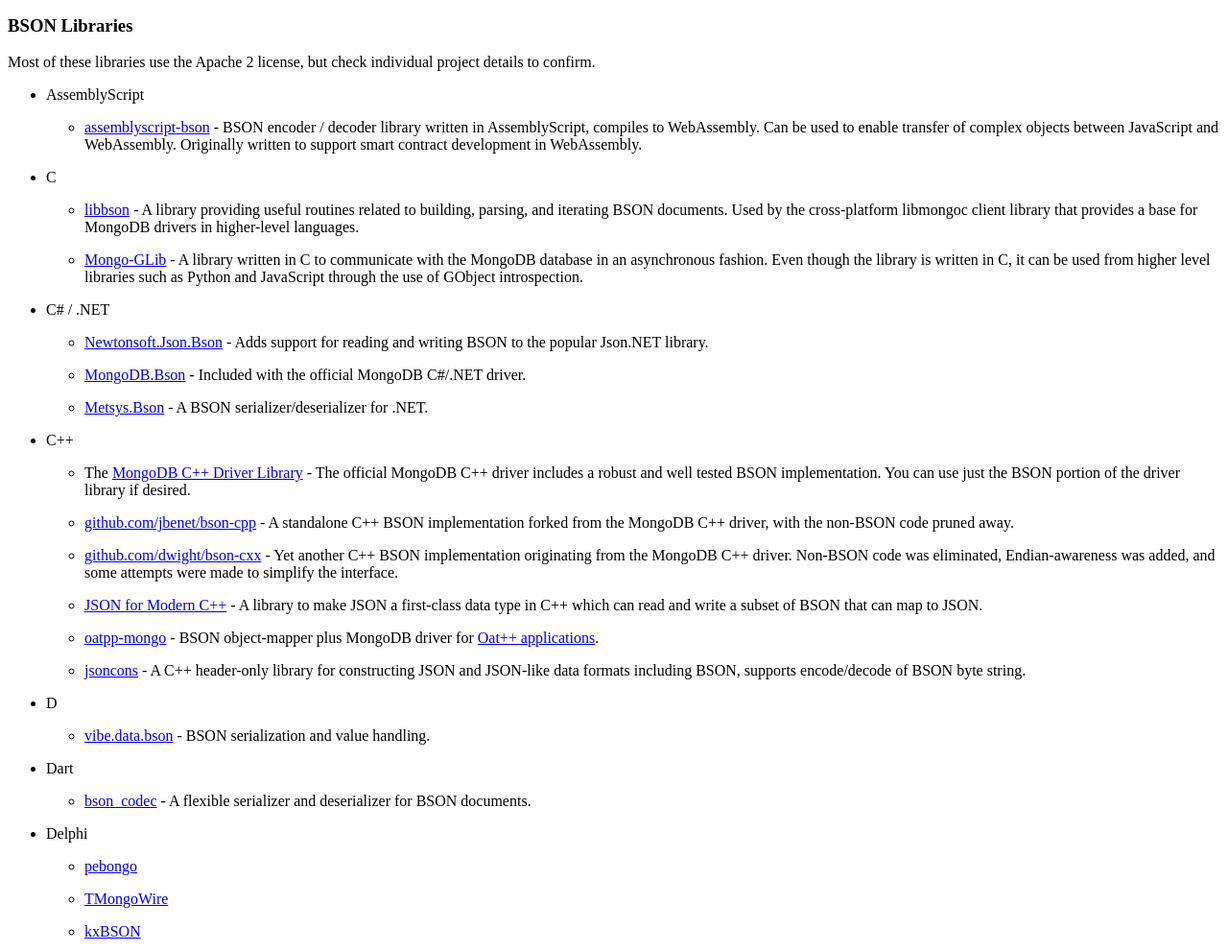
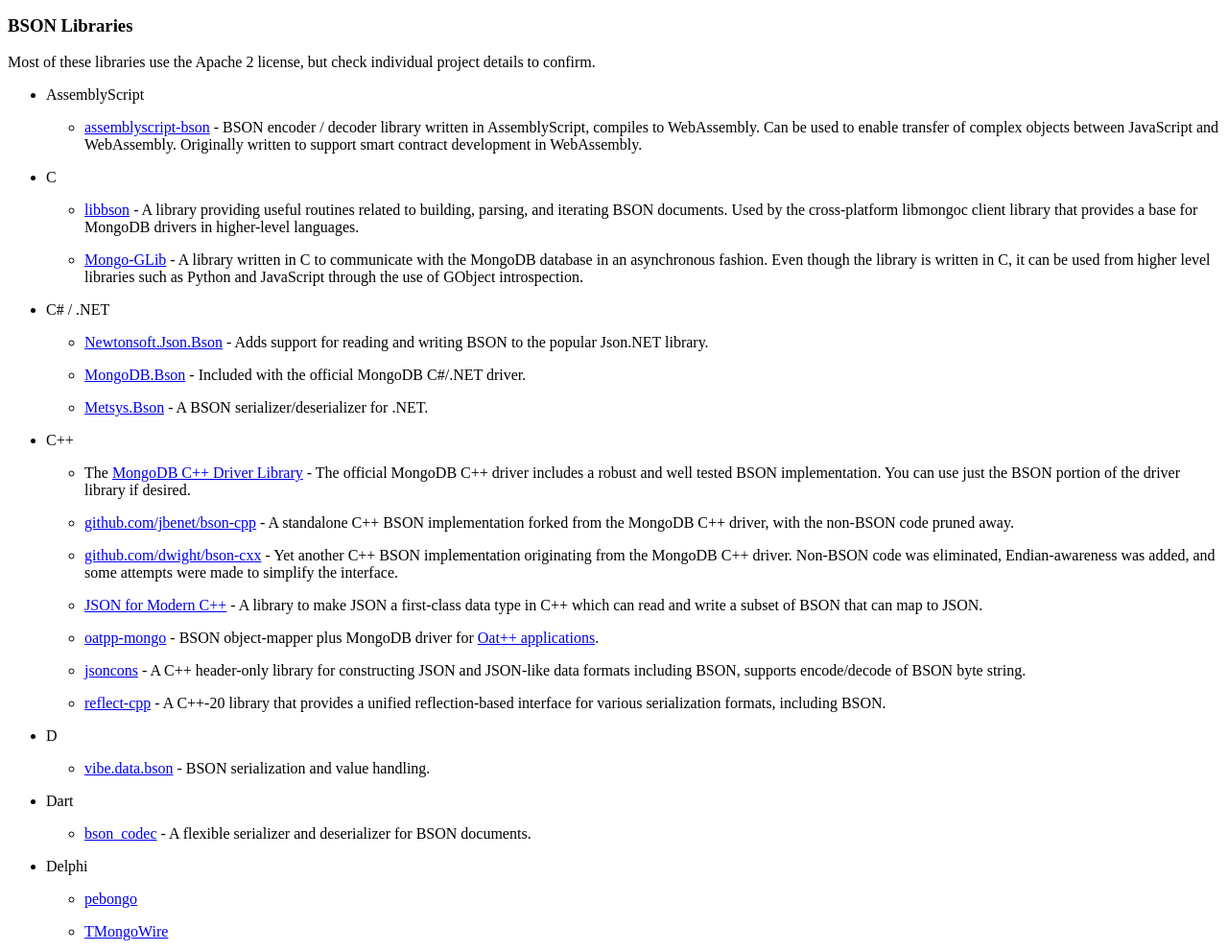
Before and after one commit to mongodb/bsonspec.org, a plain HTML site: page implementations.html in a window 1280 px wide. Shown: the part 106-1097 px from the top of the page at 96% size. Drawn offline with Linux system fonts and the light colour scheme.

Commit message:
Added reflect-cpp to the list of implementations

```diff
--- a/implementations.html
+++ b/implementations.html
@@ -74,6 +74,8 @@
                <a href="https://oatpp.io/">Oat++ applications</a>.</li>
             <li><p><a href="https://github.com/danielaparker/jsoncons">jsoncons</a> - A C++ header-only library for
                 constructing JSON and JSON-like data formats including BSON, supports encode/decode of BSON byte string.</li>
+            <li><p><a href="https://github.com/getml/reflect-cpp">reflect-cpp</a> - A C++-20 library that
+                provides a unified reflection-based interface for various serialization formats, including BSON.</li>
           </ul>
         </li>
         <li>
```
